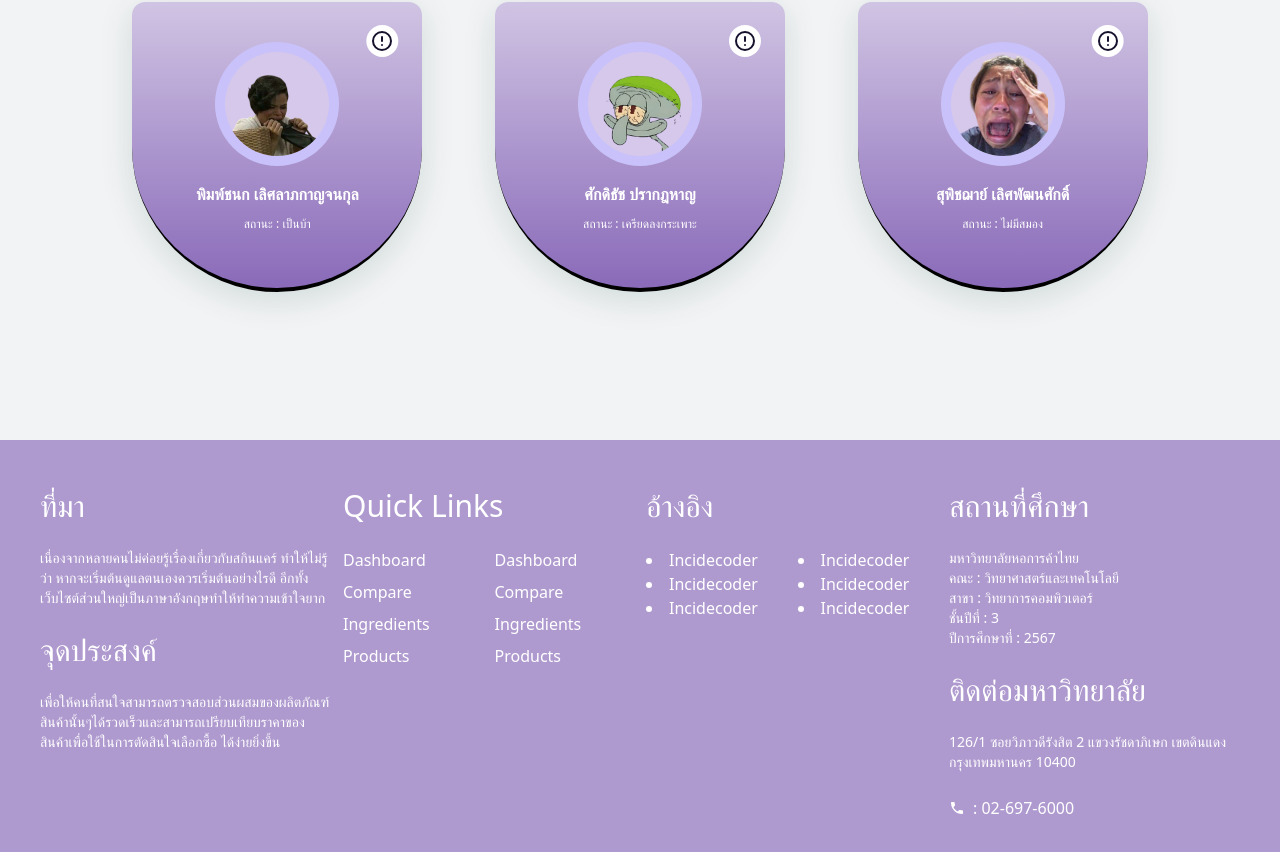
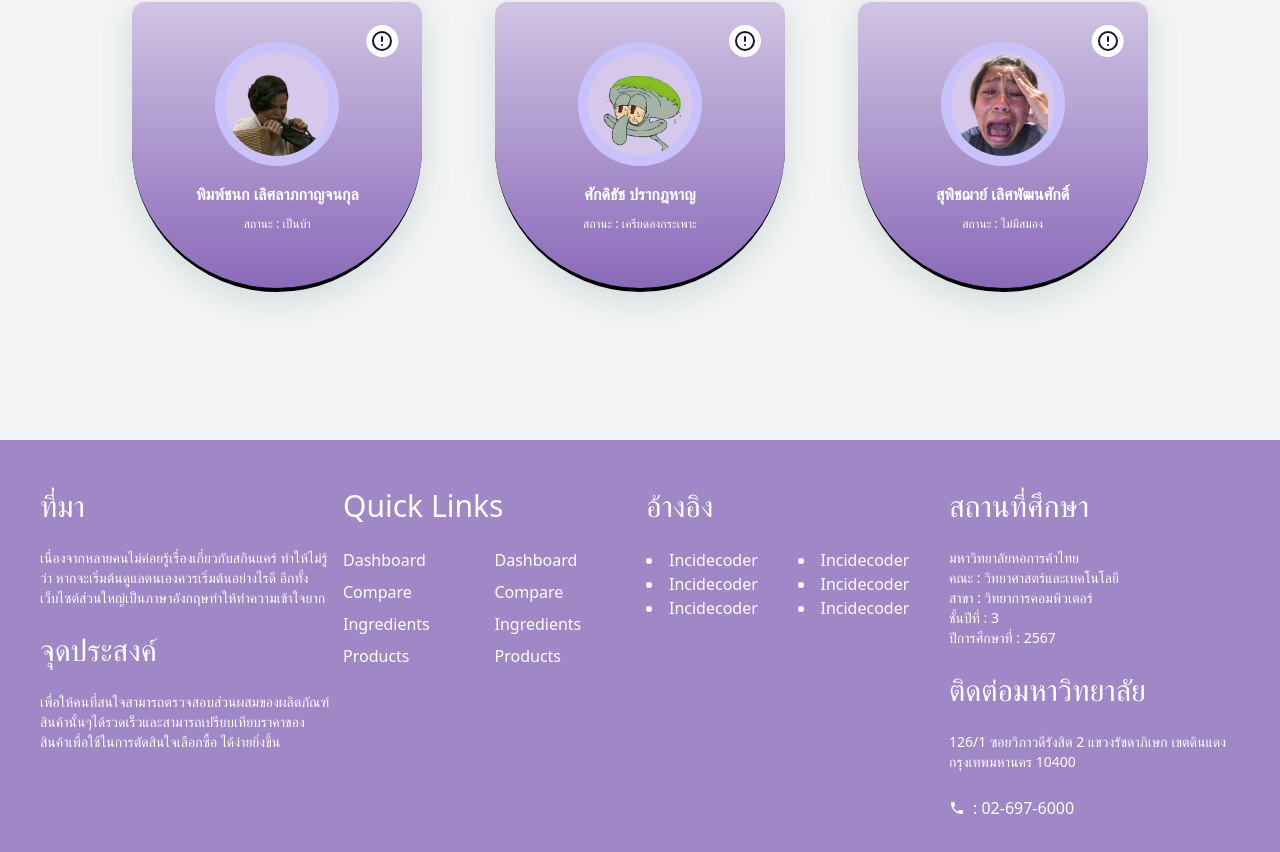
Before and after one commit to RapunzelI/skiniverse_project, a Next.js app: page / in a window 1280 px wide. Shown: the part 2859-3711 px from the top of the page. Built offline with nearby package versions, Linux system fonts and the light colour scheme; a web font is replaced by a local one.

Commit message:
edit color

```diff
--- a/src/app/Footer.tsx
+++ b/src/app/Footer.tsx
@@ -6,7 +6,7 @@ import { MdLocalPhone } from "react-icons/md";
 const Footer = () => {
     return (
         <>
-        <footer className="bg-[#af9acf] pt-12 pb-8 text-white">
+        <footer className="bg-[#a087c6] pt-12 pb-8 text-white">
             <div className="footerend pl-10 pr-10 ">
                 <div className=" justify-center">
                     <div className="grid grid-cols-1 sm:grid-cols-2 md:grid-cols-4 gap-3">
```
